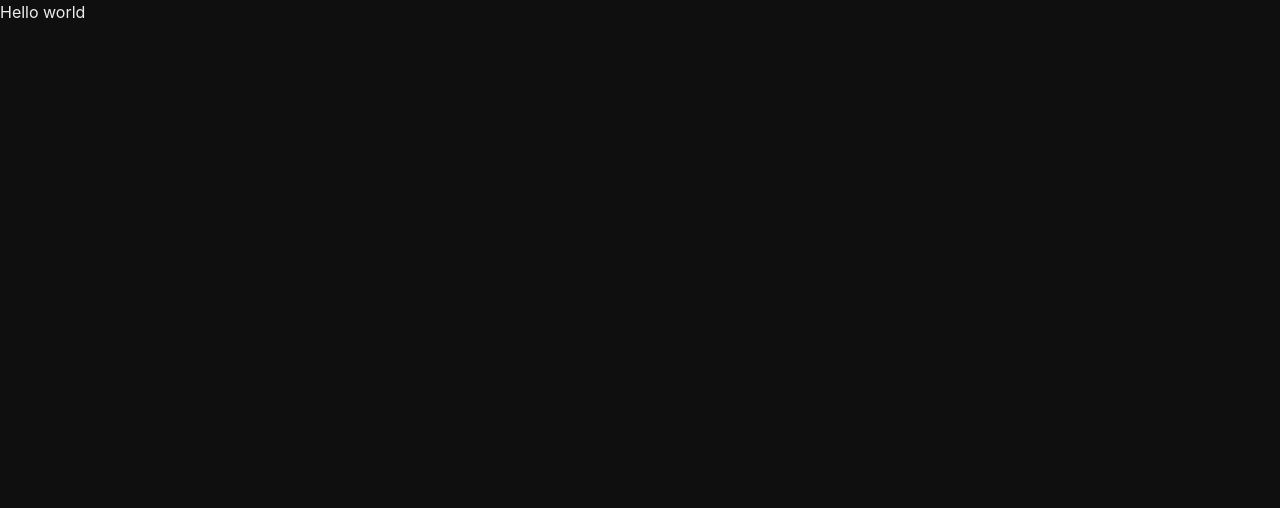
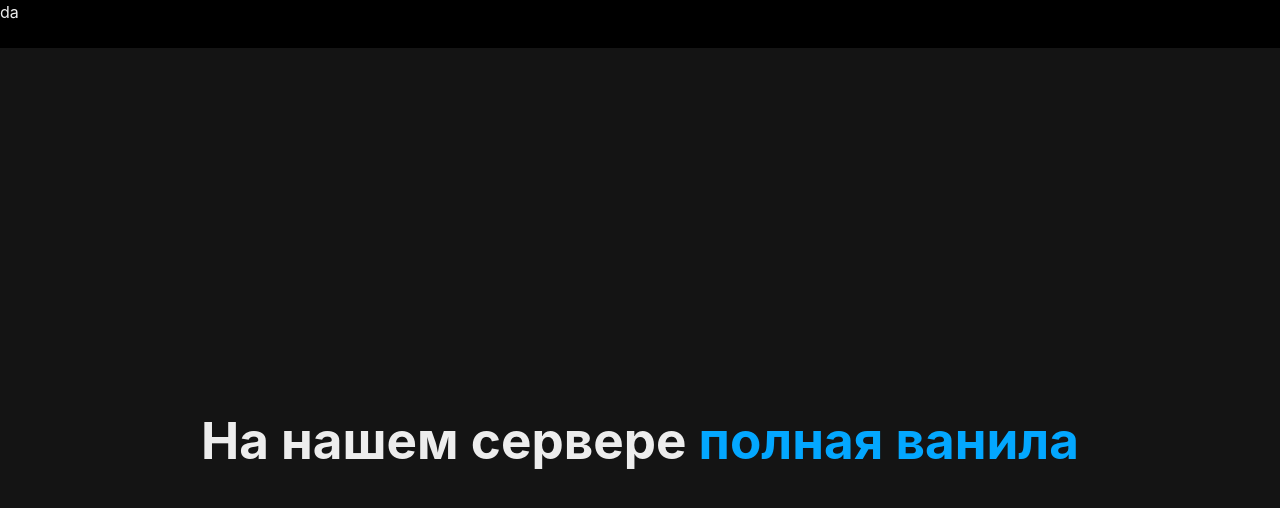
Before and after one commit to RustCobaltFields/CobaltFieldsWeb, a Next.js app: page / in a window 1280 px wide. Shown: the top 508 px of the page. Built offline with nearby package versions, Linux system fonts and the light colour scheme.

Commit message:
Add 1st version of dynamic text on home page

```diff
--- a/src/app/globals.css
+++ b/src/app/globals.css
@@ -9,8 +9,10 @@
 
 /*@media (prefers-color-scheme: dark) {*/
     :root {
-    --background: #0f0f0f;
+        --background: #141414;
         --foreground: #ededed;
+        --accent_color: #03a7ff;
+        --header_height: 6vh;
     }
 /*}*/
 
@@ -18,4 +20,11 @@ body {
     color: var(--foreground);
     background: var(--background);
     font-family: Inter, sans-serif;
+    height: 100%;
+    width: 100%;
+    overflow-x: hidden;
+    overflow-y: auto;
 }
+
+.rootContainer {
+}
--- a/src/app/layout.tsx
+++ b/src/app/layout.tsx
@@ -9,7 +9,7 @@ export const metadata: Metadata = {
 
 export default function RootLayout({children}: Readonly<{children: React.ReactNode;}>) {
     return (
-        <html lang="en">
+        <html lang="ru">
             <body className={`rootContainer antialiased`}>
                 {children}
             </body>
--- /dev/null
+++ b/src/app/page.css
@@ -0,0 +1,24 @@
+.pageContainer {
+    font-size: 10px;
+    margin-top: var(--header_height);
+    height: calc(100vh - var(--header_height));
+    flex-direction: column;
+    display: flex;
+    justify-content: center;
+    align-items: center;
+}
+
+.titleContainer {
+    height: 10%;
+    text-align: center;
+    width: 100%;
+    font-weight: bold;
+    font-size: 4vw;
+    padding: 1rem;
+}
+.titleStaticPart {
+
+}
+.titleDynamicPart {
+    color: var(--accent_color);
+}
--- a/src/app/page.tsx
+++ b/src/app/page.tsx
@@ -1,3 +1,45 @@
+"use client"
+
+import "@/module/header/header.module"
+import HeaderModule from "@/module/header/header.module";
+import "./page.css"
+import {useEffect, useState} from "react";
+
+const dynamicPartTexts = [
+    "высокий онлайн",
+    "низкий пинг",
+    "полная ванила"
+]
+
+function DynamicTitle() {
+    const [currentTextIndex, setCurrentTextIndex] = useState(0);
+
+    useEffect(() => {
+        const showNextText = () => {
+            let hasNext = currentTextIndex < dynamicPartTexts.length - 1;
+            if (hasNext) {
+                setCurrentTextIndex(currentTextIndex + 1);
+            } else {
+                setCurrentTextIndex(0);
+            }
+        }
+        const intervalId = setInterval(showNextText, 2000);
+
+        return () => {
+            clearInterval(intervalId);
+        };
+    }, [currentTextIndex]);
+    return <div className={"titleContainer"}>
+        <span className={"titleStaticPart"}>На нашем сервере</span>
+        <span className={"titleDynamicPart"}> {dynamicPartTexts[currentTextIndex]}</span>
+    </div>;
+}
+
 export default function Page() {
-    return <>Hello world</>
+    return <>
+        <HeaderModule/>
+        <div className={"pageContainer"}>
+            <DynamicTitle/>
+        </div>
+    </>
 }
--- /dev/null
+++ b/src/module/header/header.module.tsx
@@ -0,0 +1,8 @@
+"use client"
+import "./header_module.css";
+
+export default function HeaderModule() {
+    return <header className={"headerContainer"}>
+        da
+    </header>
+}
--- /dev/null
+++ b/src/module/header/header_module.css
@@ -0,0 +1,7 @@
+.headerContainer {
+    background: black;
+    position: fixed;
+    width: 100%;
+    height: var(--header_height);
+    top: 0;
+}
```
Lines whose indentation alone changed are shown as unchanged.
